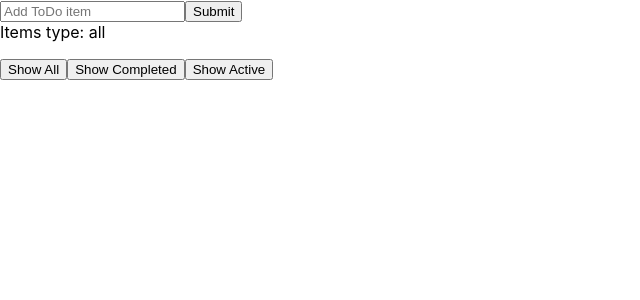
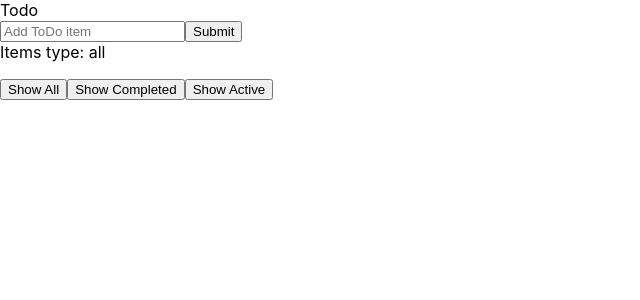
Before and after one commit to danill1278/todo-ts, a React (Create React App) app: page / in a window 1280 px wide. Shown: the top 300 px of the page, without its empty margins (0-640 px from the left). Built offline with nearby package versions, Linux system fonts and the light colour scheme.

Commit message:
add todo heading

```diff
--- a/src/App.tsx
+++ b/src/App.tsx
@@ -4,6 +4,7 @@ import ToDo from './components/ToDo/ToDo';
 const App: React.FC = () => {
   return (
     <div className="App">
+      Todo
       <ToDo />
     </div>
   );
```
